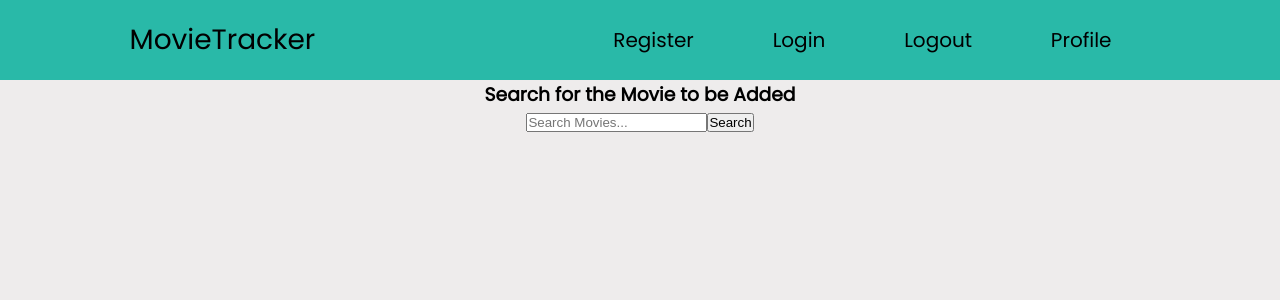
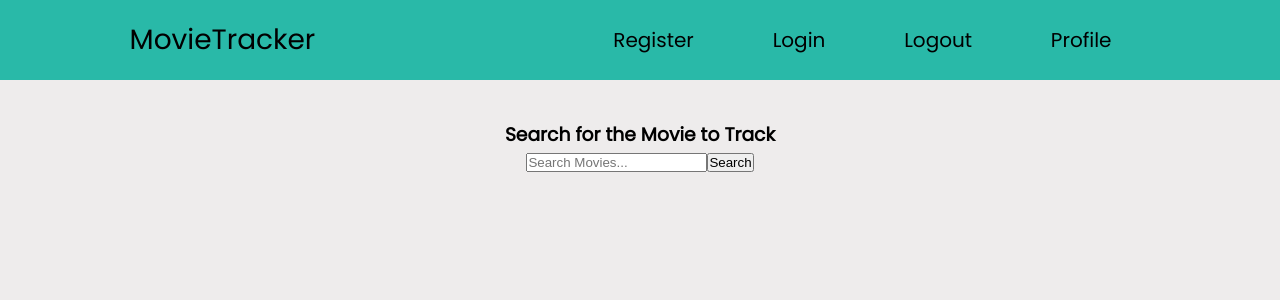
Before and after one commit to PrashanthPuneriya/Movie-Tracker, a React (Create React App) app in the folder frontend/: page / in a window 1280 px wide. Shown: the top 300 px of the page. Built offline with nearby package versions, Linux system fonts and the light colour scheme.

Commit message:
Add styles to SearchArea and MoviesList

```diff
--- a/frontend/src/components/App.module.css
+++ b/frontend/src/components/App.module.css
@@ -1,3 +1,6 @@
 .App {
   text-align: center;
+  display: flex;
+  flex-direction: column;
+  justify-content: center;
 }
--- a/frontend/src/components/movies/MoviesList/MoviesList.module.css
+++ b/frontend/src/components/movies/MoviesList/MoviesList.module.css
@@ -1,3 +1,7 @@
 .MoviesList {
-
+    display: flex;
+    flex-wrap: wrap;
+    justify-content: center;
+    align-items: center;
+    margin: 5vh 10vh;
 }
--- a/frontend/src/components/search-area/SearchArea.js
+++ b/frontend/src/components/search-area/SearchArea.js
@@ -1,12 +1,13 @@
 import React from 'react';
+import styles from './SearchArea.module.css'
 
 const SearchArea = (props) => {
     return (
-        <div className="SearchArea">
-            <h3>Search for the Movie to be Added</h3>
-            <form className="search-form" action="" onSubmit={props.movieInputSubmitHandler}>
-                <input type="text" onChange={props.movieInputChangeHandler} className="movie-input-value" id="movie-input-value" placeholder="Search Movies..." />
-                <button className="search-button" id="search-button" value="Submit">Search</button>
+        <div className={styles.SearchArea}>
+            <h3>Search for the Movie to Track</h3>
+            <form className={styles['search-form']} action="" onSubmit={props.movieInputSubmitHandler}>
+                <input type="text" onChange={props.movieInputChangeHandler} className={styles['movie-input-value']} id="movie-input-value" placeholder="Search Movies..." />
+                <button className={styles['search-button']} id="search-button" value="Submit">Search</button>
             </form>
         </div>
     );
--- a/frontend/src/components/search-area/SearchArea.module.css
+++ b/frontend/src/components/search-area/SearchArea.module.css
@@ -0,0 +1,3 @@
+.SearchArea {
+    margin: 5vh auto;
+}
```
